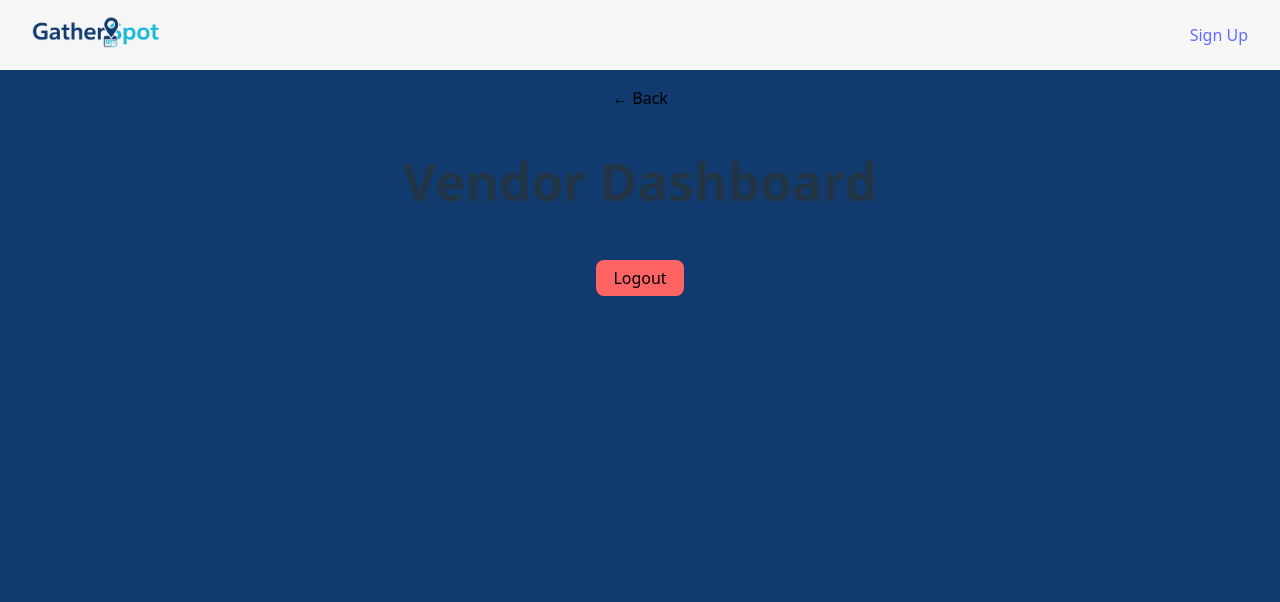
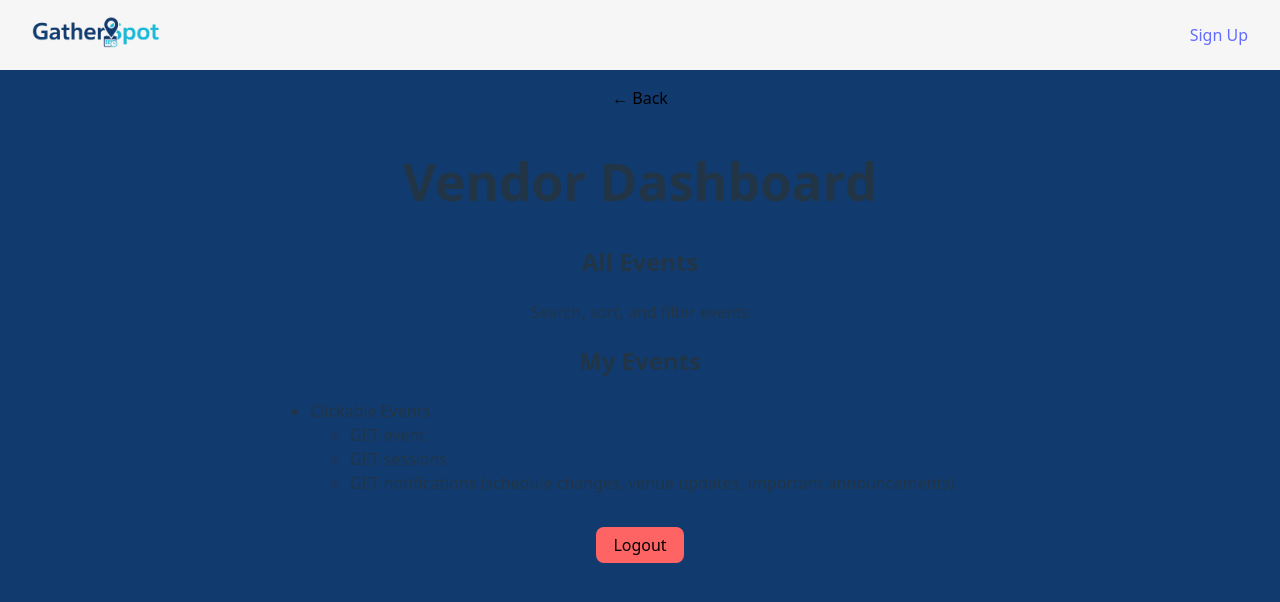
Before and after one commit to nianokia/gatherspot, a React (Vite) app in the folder client/: page /vendor in a window 1280 px wide. Shown: the top 602 px of the page. Built offline with nearby package versions, Linux system fonts and the light colour scheme; no server answers.

Commit message:
feat(vendor): Outline vendor dashboard features

```diff
--- a/client/src/pages/VendorDash.jsx
+++ b/client/src/pages/VendorDash.jsx
@@ -8,6 +8,19 @@ const VendorDash = () => {
     <div className="VendorDash">
       <BackButton />
       <h1>Vendor Dashboard</h1>
+      <h2>All Events</h2>
+      <p>Search, sort, and filter events</p>
+      <h2>My Events</h2>
+      {/* --- List of events would go here --- */}
+      <ul className='userEventList'>
+        <li>Clickable Events
+          <ul>
+            <li className='userEvent'>GET event</li>
+            <li className="userEvent">GET sessions</li>
+            <li className="userEvent">GET notifications (schedule changes, venue updates, important announcements)</li>
+          </ul>
+        </li>
+      </ul>
       <button className='logoutBtn' onClick={logout}>Logout</button>
     </div>
   );
```
